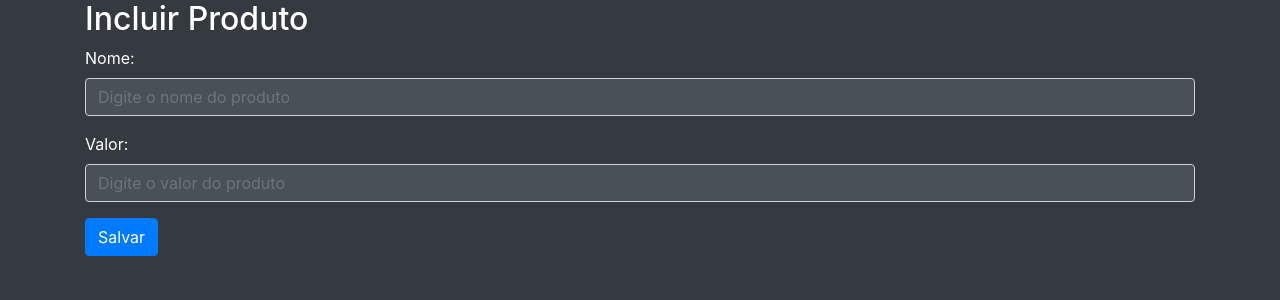
After one commit to ferrerallan/crud-php, a PHP site: page /inclusao-dark.php in a window 1280 px wide. The commit adds this page. Shown: the top 300 px of the page. Run offline with PHP 8.4, Linux system fonts and the light colour scheme; data that the repository does not hold is empty.

Commit message:
feat:projeto

```diff
--- /dev/null
+++ b/aula-4/inclusao-dark.php
@@ -0,0 +1,45 @@
+<!DOCTYPE html>
+<html>
+<head>
+  <title>Inclusão de Produtos</title>
+  <meta name="viewport" content="width=device-width, initial-scale=1">
+  <link rel="stylesheet" href="https://stackpath.bootstrapcdn.com/bootstrap/4.5.0/css/bootstrap.min.css">
+  <link rel="stylesheet" href="https://stackpath.bootstrapcdn.com/font-awesome/4.7.0/css/font-awesome.min.css">
+  <style>
+    body {
+      background-color: #343a40;
+      color: #fff;
+    }
+    .form-control {
+      background-color: #495057;
+      color: #fff;
+    }
+    .btn-primary {
+      background-color: #007bff;
+      border-color: #007bff;
+    }
+    .btn-primary:hover {
+      background-color: #0069d9;
+      border-color: #0062cc;
+    }
+  </style>
+</head>
+<body>
+<div class="container">
+  <h2>Incluir Produto</h2>
+
+  <form action="salvar.php" method="post">
+    <div class="form-group">
+      <label for="nome">Nome:</label>
+      <input type="text" class="form-control" id="nome" name="nome" placeholder="Digite o nome do produto">
+    </div>
+    <div class="form-group">
+      <label for="valor">Valor:</label>
+      <input type="number" step="0.01" class="form-control" id="valor" placeholder="Digite o valor do produto" name="valor" value="<?php echo $valor; ?>" required>
+    </div>
+    <input type="hidden" name="operacao" value="inserir">
+    <button type="submit" class="btn btn-primary">Salvar</button>
+  </form>
+</div>
+</body>
+</html>
```
Also changed, not shown: aula-4/listagem.php (+4 -45 lines), aula-4/listagem.txt (added, +37 -0 lines).
